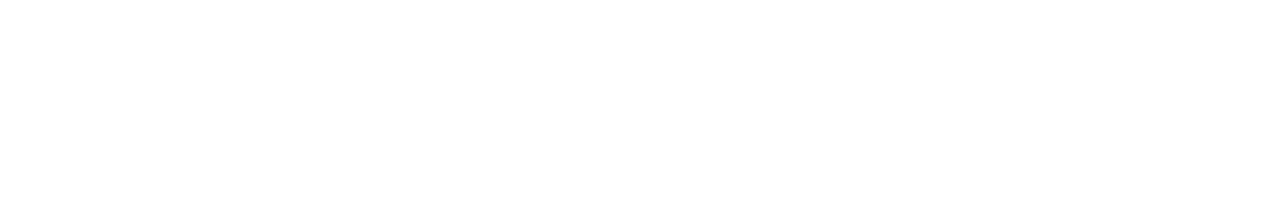
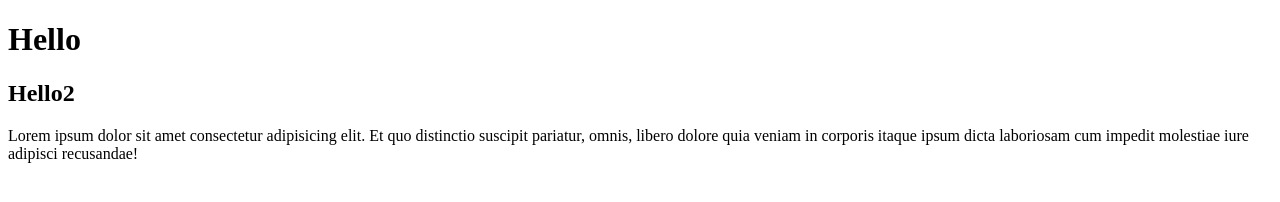
Before and after one commit to Diseldeicol/eltex-angular-course, a plain HTML site: page index.html in a window 1280 px wide. Drawn offline with Linux system fonts and the light colour scheme.

Commit message:
second commit

```diff
--- a/index.html
+++ b/index.html
@@ -8,4 +8,7 @@
 <body>
 
 </body>
+    <h1>Hello</h1>
+    <h2>Hello2</h2>
+    <p>Lorem ipsum dolor sit amet consectetur adipisicing elit. Et quo distinctio suscipit pariatur, omnis, libero dolore quia veniam in corporis itaque ipsum dicta laboriosam cum impedit molestiae iure adipisci recusandae!</p>
 </html>
```
